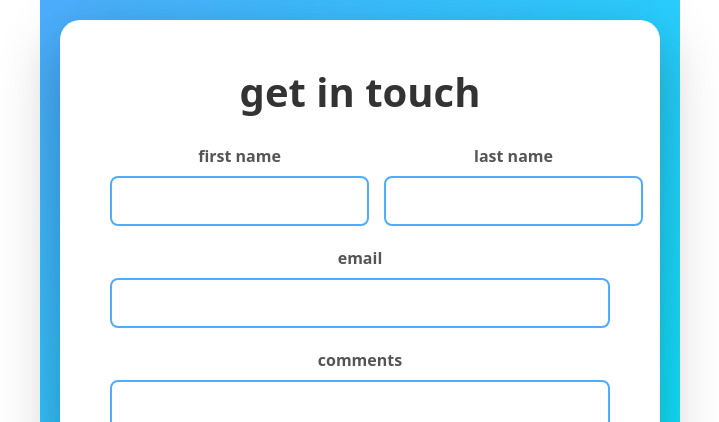
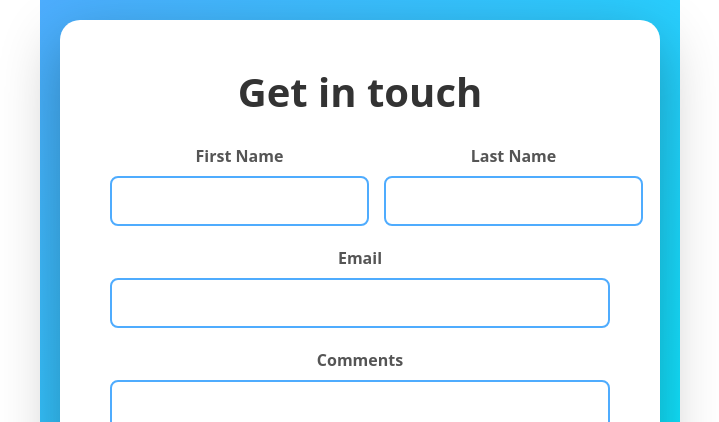
Before and after one commit to jessed18/project-3, a React (Vite) app: page /contact in a window 1280 px wide. Shown: the part 134-556 px from the top of the page, without its empty margins (280-999 px from the left). Built offline with nearby package versions, Linux system fonts and the light colour scheme.

Commit message:
fixed capitalization on contact page

```diff
--- a/src/components/Contact.jsx
+++ b/src/components/Contact.jsx
@@ -31,18 +31,18 @@ function Contact() {
     return (
         <div className="contact-page">
             <div className="contact-container">
-                <h1>get in touch</h1>
+                <h1>Get in touch</h1>
 
                 {submitted ? (
                     <div className="success">
-                        <h2>message sent</h2>
+                        <h2>Message sent</h2>
                         <p>we'll get back to you soon.</p>
                     </div>
                 ) : (
                     <form onSubmit={handleSubmit} className="contact-form">
                         <div className="form-row">
                             <div className="form-field">
-                                <label>first name</label>
+                                <label>First Name</label>
                                 <input
                                     type="text"
                                     name="firstName"
@@ -52,7 +52,7 @@ function Contact() {
                                 />
                             </div>
                             <div className="form-field">
-                                <label>last name</label>
+                                <label>Last Name</label>
                                 <input
                                     type="text"
                                     name="lastName"
@@ -64,7 +64,7 @@ function Contact() {
                         </div>
 
                         <div className="form-field">
-                            <label>email</label>
+                            <label>Email</label>
                             <input
                                 type="email"
                                 name="email"
@@ -75,7 +75,7 @@ function Contact() {
                         </div>
 
                         <div className="form-field">
-                            <label>comments</label>
+                            <label>Comments</label>
                             <textarea
                                 name="comments"
                                 value={formData.comments}
```
